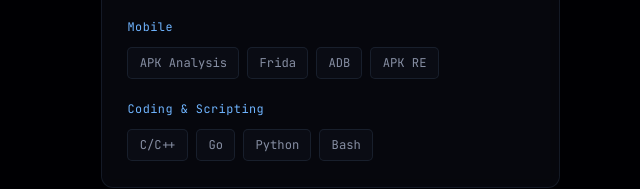
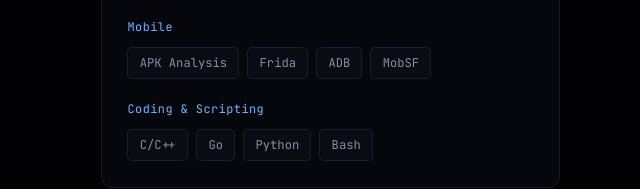
Before and after one commit to snehil00121/snehil00121.github.io, a plain HTML site: page index.html in a window 1280 px wide. Shown: the part 1318-1507 px from the top of the page, 640-1280 px from the left. Drawn offline with Linux system fonts and the light colour scheme.

Commit message:
Update index.html

```diff
--- a/index.html
+++ b/index.html
@@ -84,7 +84,7 @@
                         </div>
                         <div class="arsenal-group">
                             <span class="arsenal-label">Mobile</span>
-                            <div class="chips"><span>APK Analysis</span><span>Frida</span><span>ADB</span><span>APK RE</span></div>
+                            <div class="chips"><span>APK Analysis</span><span>Frida</span><span>ADB</span><span>MobSF</span></div>
                         </div>
                         <div class="arsenal-group">
                             <span class="arsenal-label">Coding &amp; Scripting</span>
```
